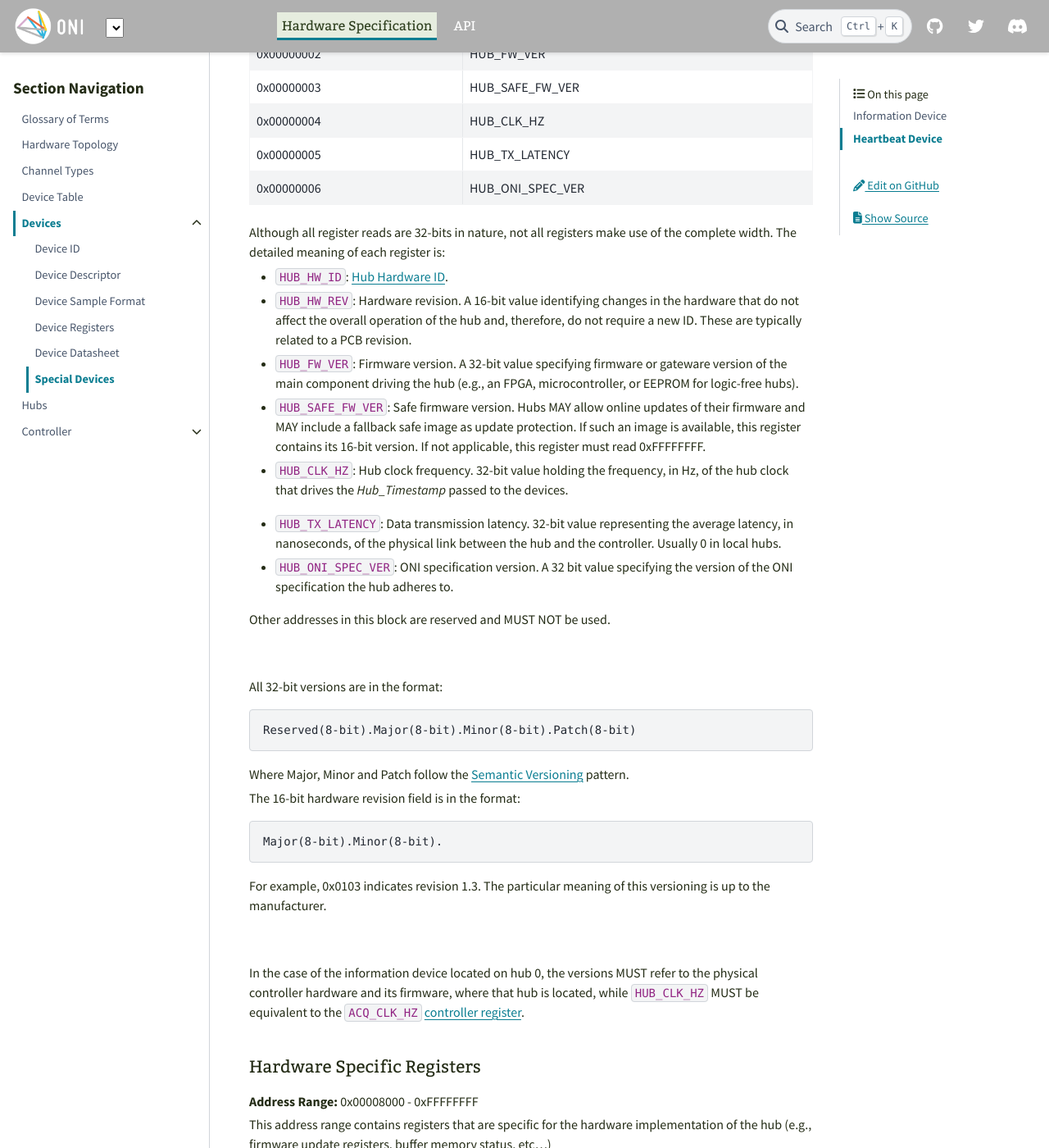
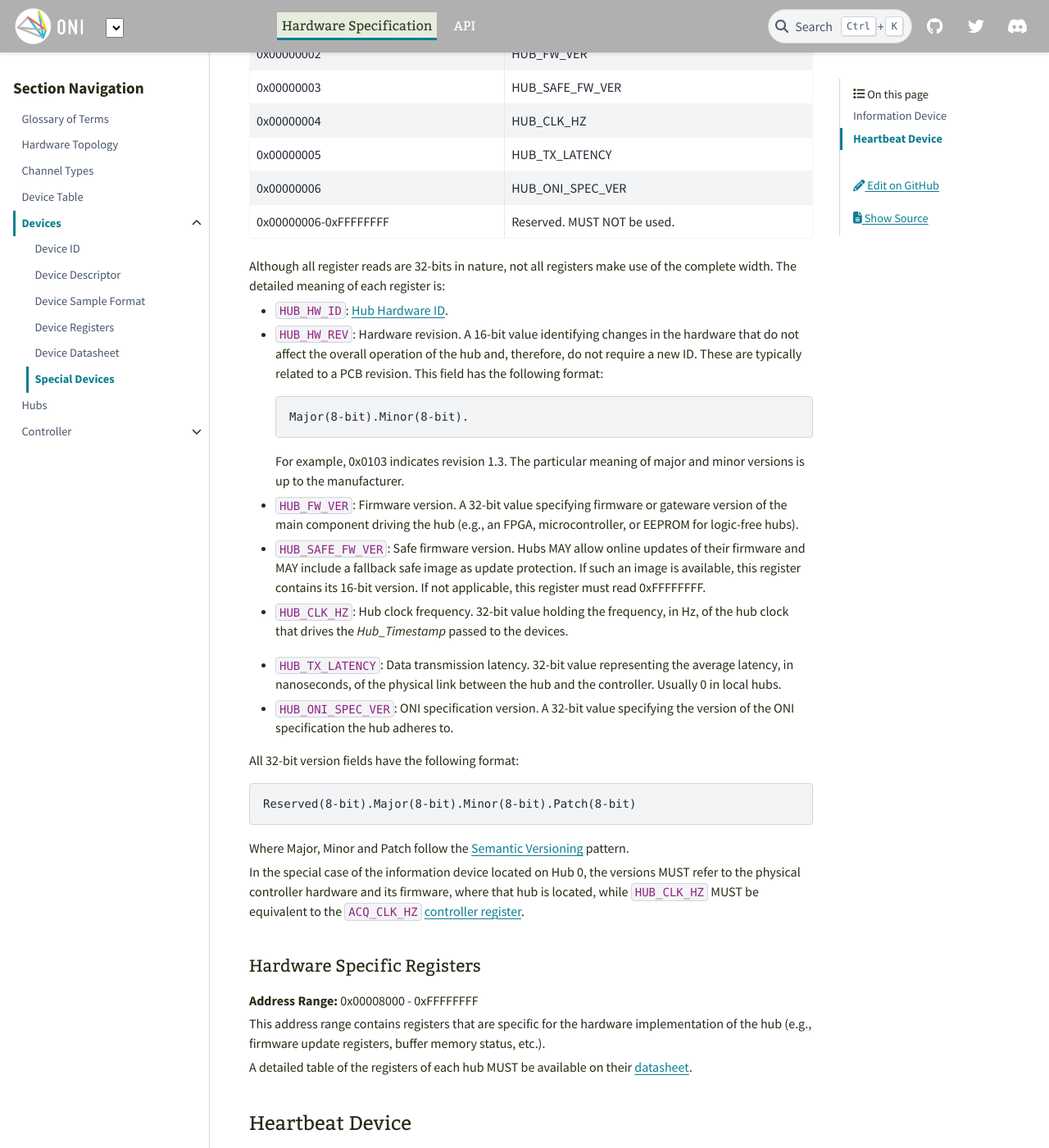
Before and after one commit to open-ephys/ONI, a Sphinx documentation site: the page built from source/hw-spec/devices/special.rst, in a window 1280 px wide and 1400 px high, scrolled down 800 px. Shown: the whole window at 82% size. Built offline with Sphinx 7.4.7 and the PyData theme 0.15.4, drawn with Linux system fonts in a browser that asks for light colours; some of the changed text lies outside the part shown.

Commit message:
Issue-95 PR review
- Minor edits to formatting and text

```diff
--- a/source/hw-spec/devices/special.rst
+++ b/source/hw-spec/devices/special.rst
@@ -13,11 +13,11 @@ These devices are tied to specific :ref:`hubs<hub>`. The required devices are:
 Information Device
 --------------------
 Every hub in an ONI system MUST feature a special device, located at
-:ref:`Device_Index <dev-address>` 0xFE, which supplies information
-about the hub. Because this device is required to exist at a fixed address, it
-is not listed in the device table and, thus, has no :ref:`device descriptor
-<dev-desc>`.  It MUST expose the register interface, and it MUST NOT include
-any streams. The register map is divided in two ranges:
+:ref:`Device_Index <dev-address>` 0xFE, which supplies information about the
+hub. Because this device is required to exist at a fixed address, it is not
+listed in the device table and, thus, has no :ref:`device descriptor
+<dev-desc>`.  It MUST expose the register interface, and it MUST NOT include any
+streams. The register map is divided in two ranges:
 
 - :ref:`hub_addr_common`: 0x00000000 - 0x00007FFF
 - :ref:`hub_addr_hw_specific`: 0x00008000 - 0xFFFFFFFF
@@ -32,17 +32,18 @@ Common Registers
 The registers in this block provide general information about the hub.
 All Hub Information Devices MUST provide the following registers:
 
-========== ================================
-Address    Register
-========== ================================
-0x00000000 HUB_HW_ID
-0x00000001 HUB_HW_REV
-0x00000002 HUB_FW_VER
-0x00000003 HUB_SAFE_FW_VER
-0x00000004 HUB_CLK_HZ
-0x00000005 HUB_TX_LATENCY
-0x00000006 HUB_ONI_SPEC_VER
-========== ================================
+===================== ================================
+Address               Register
+===================== ================================
+0x00000000            HUB_HW_ID
+0x00000001            HUB_HW_REV
+0x00000002            HUB_FW_VER
+0x00000003            HUB_SAFE_FW_VER
+0x00000004            HUB_CLK_HZ
+0x00000005            HUB_TX_LATENCY
+0x00000006            HUB_ONI_SPEC_VER
+0x00000006-0xFFFFFFFF Reserved. MUST NOT be used.
+===================== ================================
 
 Although all register reads are 32-bits in nature, not all registers make use of
 the complete width. The detailed meaning of each register is:
@@ -51,7 +52,15 @@ the complete width. The detailed meaning of each register is:
 
 - ``HUB_HW_REV``: Hardware revision. A 16-bit value identifying changes in the
   hardware that do not affect the overall operation of the hub and, therefore,
-  do not require a new ID. These are typically related to a PCB revision.
+  do not require a new ID. These are typically related to a PCB revision. This
+  field has the following format:
+
+  ::
+
+    Major(8-bit).Minor(8-bit).
+
+  For example, 0x0103 indicates revision 1.3. The particular meaning of major
+  and minor versions is up to the manufacturer.
 
 - ``HUB_FW_VER``: Firmware version. A 32-bit value specifying firmware or
   gateware version of the main component driving the hub (e.g., an FPGA,
@@ -71,37 +80,22 @@ the complete width. The detailed meaning of each register is:
   average latency, in nanoseconds, of the physical link between the hub and the
   controller. Usually 0 in local hubs.
 
-- ``HUB_ONI_SPEC_VER``: ONI specification version. A 32 bit value specifying the
+- ``HUB_ONI_SPEC_VER``: ONI specification version. A 32-bit value specifying the
   version of the ONI specification the hub adheres to.
 
-Other addresses in this block are reserved and MUST NOT be used.
-
-|
-
-All 32-bit versions are in the format:
+All 32-bit version fields have the following format:
 
 ::
 
   Reserved(8-bit).Major(8-bit).Minor(8-bit).Patch(8-bit)
 
-Where Major, Minor and Patch follow the `Semantic Versioning <https://semver.org/>`_
-pattern.
+Where Major, Minor and Patch follow the `Semantic Versioning
+<https://semver.org/>`_ pattern.
 
-The 16-bit hardware revision field is in the format:
-
-::
-
-  Major(8-bit).Minor(8-bit).
-
-For example, 0x0103 indicates revision 1.3. The particular meaning of this versioning
-is up to the manufacturer.
-
-|
-
-In the case of the information device located on hub 0, the versions MUST refer
-to the physical controller hardware and its firmware, where that hub is located,
-while ``HUB_CLK_HZ`` MUST be equivalent to the ``ACQ_CLK_HZ`` :ref:`controller
-register<address_global>`.
+In the special case of the information device located on Hub 0, the versions
+MUST refer to the physical controller hardware and its firmware, where that hub
+is located, while ``HUB_CLK_HZ`` MUST be equivalent to the ``ACQ_CLK_HZ``
+:ref:`controller register<address_global>`.
 
 .. _hub_addr_hw_specific:
 
@@ -112,10 +106,10 @@ Hardware Specific Registers
 
 This address range contains registers that are specific for the hardware
 implementation of the hub (e.g., firmware update registers, buffer memory
-status, etc...)
+status, etc.).
 
-A detailed list of the registers of each hub MUST be available on their
-:ref:`datasheet<hub-datasheet>`.
+A detailed table of the registers of each hub MUST be available on
+their :ref:`datasheet<hub-datasheet>`.
 
 .. _hub_heartbeat:
 
```
